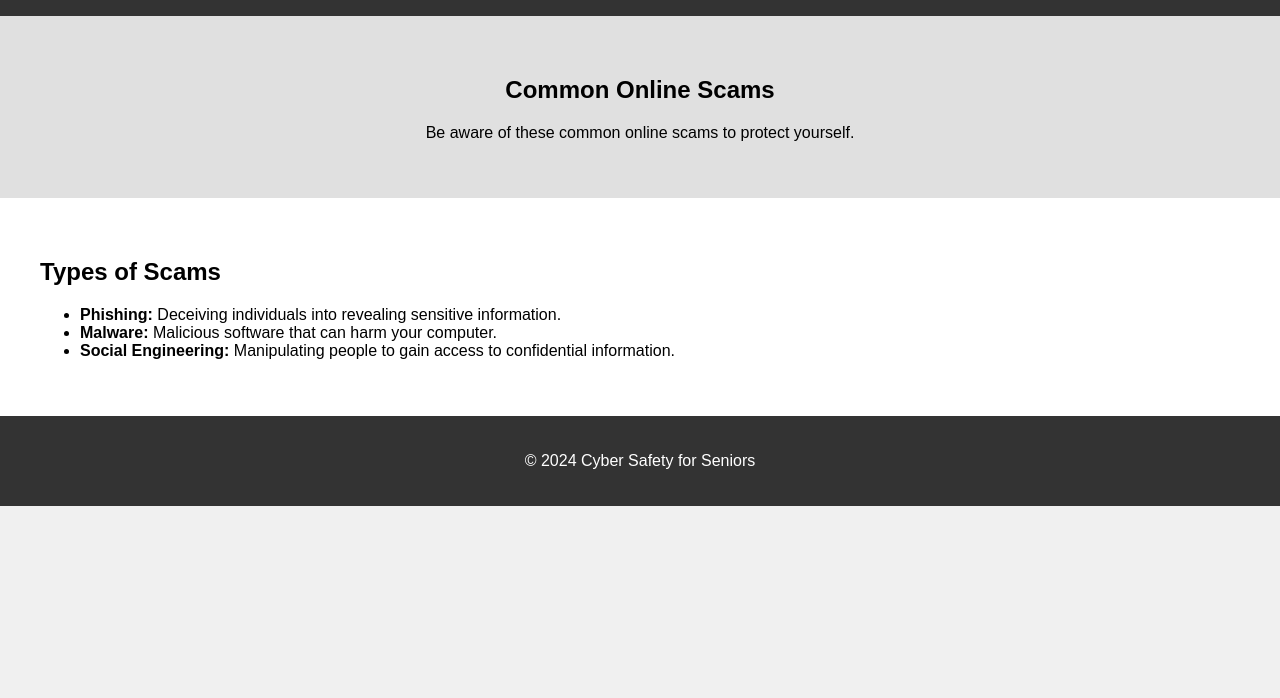
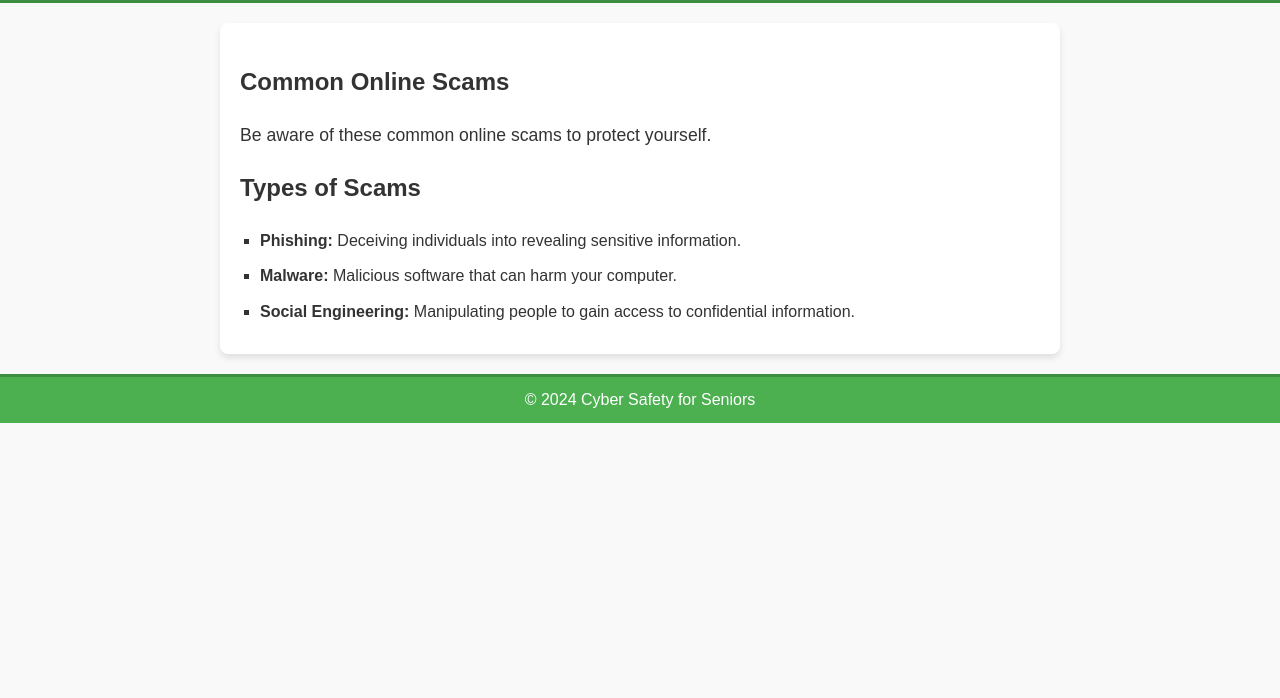
Before and after one commit to Ajayrx/Cyber-Scam, a plain HTML site: page scams.html in a window 1280 px wide. Shown: the part 102-800 px from the top of the page. Drawn offline with Linux system fonts and the light colour scheme.

Commit message:
Update scams.html

```diff
--- a/scams.html
+++ b/scams.html
@@ -4,7 +4,7 @@
     <meta charset="UTF-8">
     <meta name="viewport" content="width=device-width, initial-scale=1.0">
     <title>Scams</title>
-    <link rel="stylesheet" href="style.css"> <!-- Reuse the style.css file -->
+    <link rel="stylesheet" href="scams.css">
 </head>
 <body>
     <header>
```
